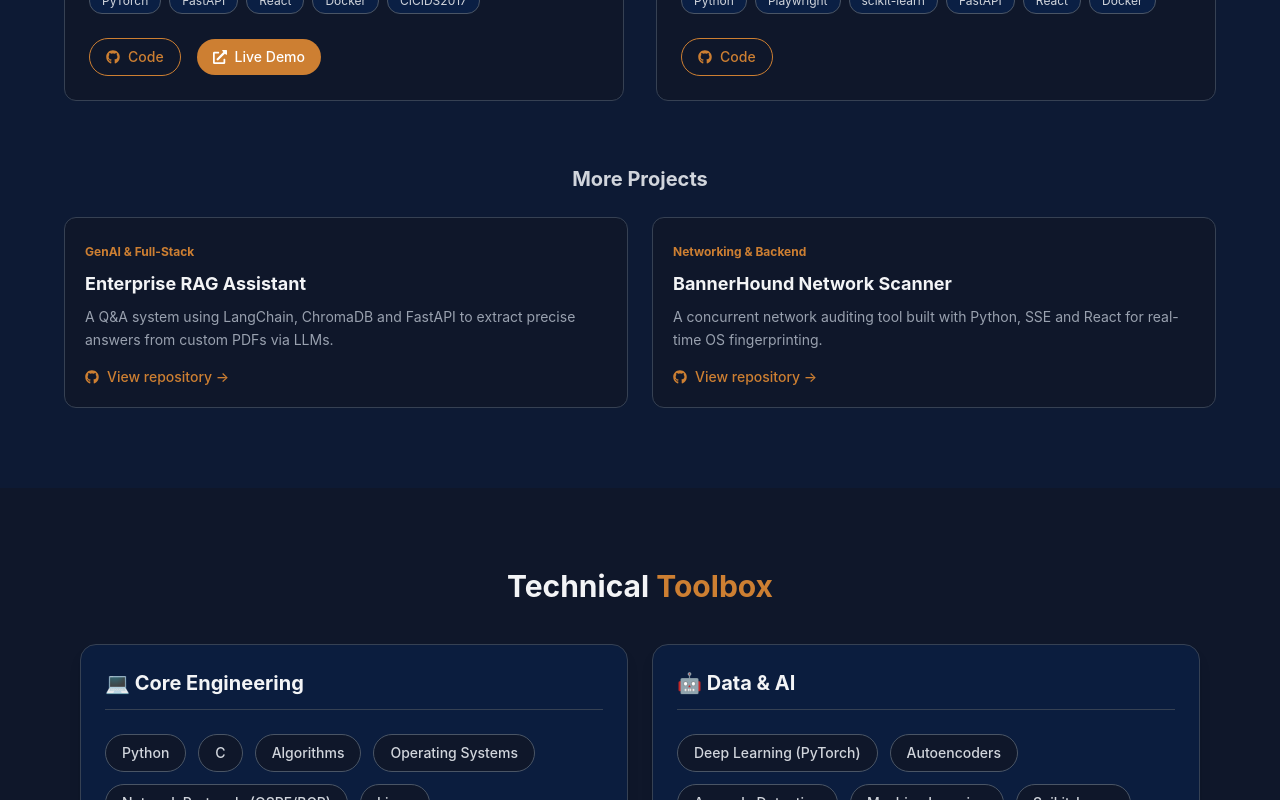
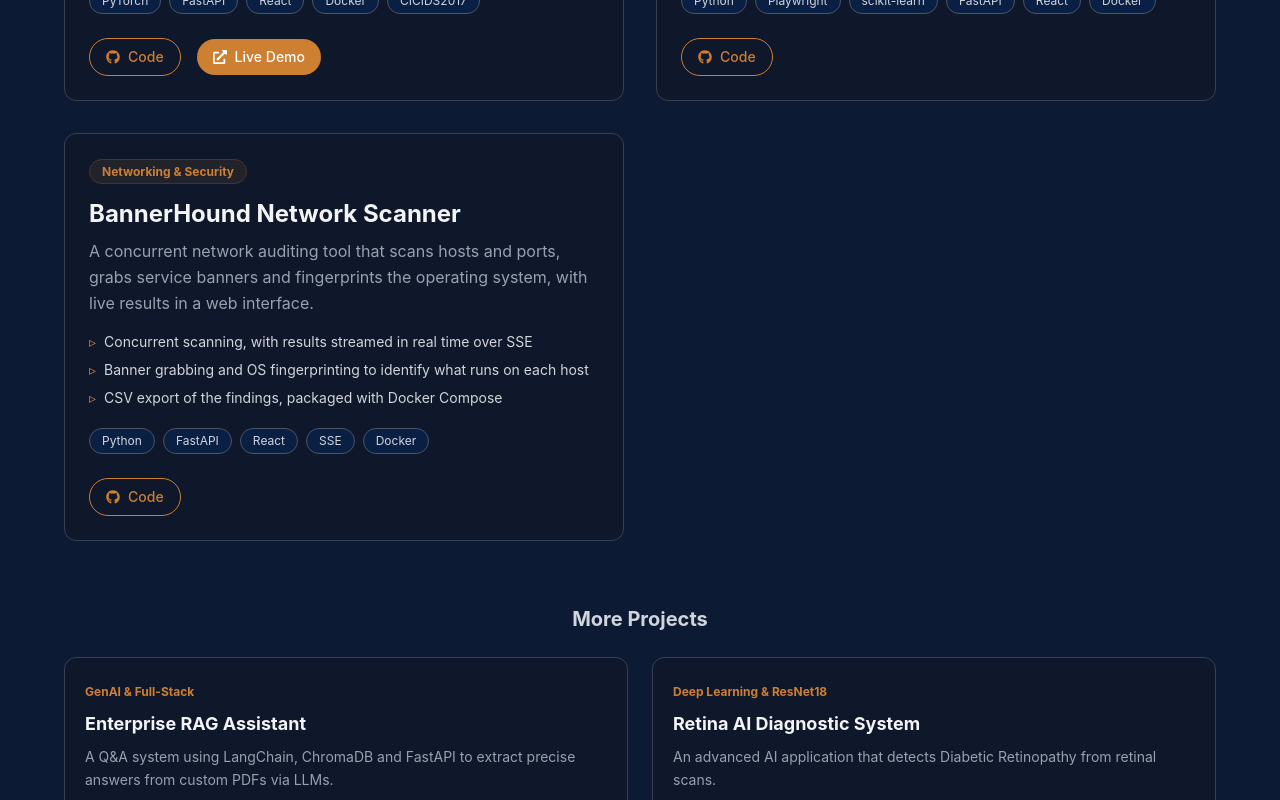
Before and after one commit to Djilali-77/portfolio, a React (Vite) app: page / in a window 1280 px wide. Shown: the part 2080-2880 px from the top of the page. Built offline with nearby package versions, Linux system fonts and the light colour scheme.

Commit message:
Move BannerHound up to the featured projects

```diff
--- a/src/data/portfolio.js
+++ b/src/data/portfolio.js
@@ -54,6 +54,21 @@ export const featuredProjects = [
     github: "https://github.com/Djilali-77/car-market-pipeline",
     demo: null, // no live demo yet
   },
+    {
+    id: "bannerhound",
+    title: "BannerHound Network Scanner",
+    category: "Networking & Security",
+    summary:
+      "A concurrent network auditing tool that scans hosts and ports, grabs service banners and fingerprints the operating system, with live results in a web interface.",
+    highlights: [
+      "Concurrent scanning, with results streamed in real time over SSE",
+      "Banner grabbing and OS fingerprinting to identify what runs on each host",
+      "CSV export of the findings, packaged with Docker Compose",
+    ],
+    stack: ["Python", "FastAPI", "React", "SSE", "Docker"],
+    github: "https://github.com/Djilali-77/BannerHound",
+    demo: null, // no live demo for now
+  },
 ];
 
 // Smaller cards: other projects
@@ -67,13 +82,14 @@ export const otherProjects = [
     github: "https://github.com/Djilali-77/Enterprise-RAG-Assistant",
   },
   {
-    id: "bannerhound",
-    title: "BannerHound Network Scanner",
-    category: "Networking & Backend",
+    id: "ai_diagnostic",
+    title: "Retina AI Diagnostic System",
+    category: "Deep Learning & ResNet18",
     summary:
-      "A concurrent network auditing tool built with Python, SSE and React for real-time OS fingerprinting.",
-    github: "https://github.com/Djilali-77/BannerHound",
+      "An advanced AI application that detects Diabetic Retinopathy from retinal scans.",
+    github: "https://github.com/Djilali-77/Blindness-Detection",
   },
+
 ];
 
 // ---------- Navigation links (used by the Navbar) ----------
```
